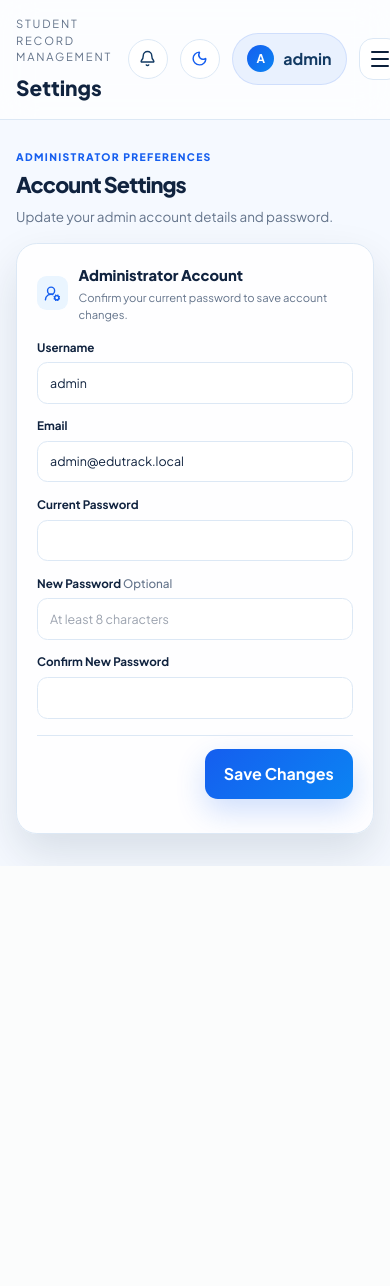
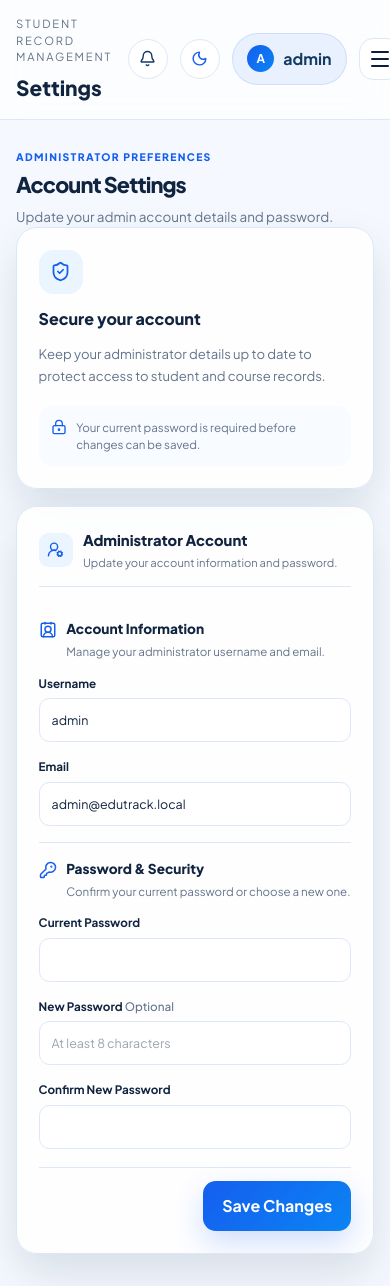
Before and after one commit to roderick451/edutrack, a Flask app: page /settings in a window 390 px wide. Shown: the part 151-1437 px from the top of the page. Before the commit the page ends 1017 px from the top, so only its background shows below. Run offline with Flask 3, Linux system fonts and the light colour scheme; a user stored in the database is signed in; some libraries are stand-ins or nearby versions.

Commit message:
Add course edit modal and refine settings layout
Keep course edits on the list page with per-course validation and improve the responsive settings layout.

Co-authored-by: Copilot <223556219+Copilot@users.noreply.github.com>

```diff
--- a/app/forms.py
+++ b/app/forms.py
@@ -28,7 +28,7 @@ class CourseForm(FlaskForm):
     submit = SubmitField("Save Course")
 
     def validate_course_code(self, field):
-        normalized = field.data.strip()
+        normalized = field.data.strip().upper()
         existing = Course.query.filter_by(course_code=normalized).first()
         if existing and not getattr(self, "course_id", None):
             raise ValidationError("Course code already exists.")
--- a/app/static/css/style.css
+++ b/app/static/css/style.css
@@ -861,6 +861,7 @@ button, input, select, textarea { font: inherit; }
 .student-detail-section-wide, .student-detail-actions { grid-column: 1 / -1; }
 .student-academic-details { grid-template-columns: repeat(2, minmax(0, 1fr)); }
 .student-detail-actions { display: flex; justify-content: flex-end; gap: 0.6rem; padding-top: 0.2rem; }
+.course-record-modal { width: min(560px, calc(100% - 2rem)); }
 .modal-course-form { gap: 0.8rem; }
 .modal-course-form .course-description-field { min-height: 100px; }
 .record-modal .form-actions { position: sticky; bottom: -1.4rem; margin: 0 -1.4rem -1.4rem; padding: 0.9rem 1.4rem; background: var(--panel); }
@@ -1053,8 +1054,26 @@ body[data-theme="dark"] .progress-track { background: rgba(255,255,255,0.12); }
 .btn-login { min-height: 45px; font-size: 0.85rem; }
 .login-help { margin-top: 0.15rem; font-size: 0.68rem; }
 
-.settings-form { max-width: 800px; padding: 1.25rem; }
-.settings-form .form-actions { border-top: 1px solid var(--line); margin-top: 1rem; }
+.settings-layout { display: grid; grid-template-columns: minmax(240px, 0.72fr) minmax(0, 1.8fr); gap: 1.1rem; align-items: start; width: 100%; }
+.settings-summary { display: grid; align-content: start; gap: 0.8rem; min-height: 100%; padding: 1.35rem; }
+.settings-summary-icon { display: grid; place-items: center; width: 44px; height: 44px; border-radius: 0.9rem; background: var(--blue-100); color: var(--blue-700); }
+.settings-summary-icon svg { width: 21px; height: 21px; }
+.settings-summary h3 { margin: 0; color: var(--text); font-size: 1rem; font-weight: 800; }
+.settings-summary > p { margin: 0; color: var(--muted); font-size: 0.82rem; line-height: 1.65; }
+.settings-summary-note { display: flex; align-items: flex-start; gap: 0.55rem; margin-top: 0.4rem; padding: 0.8rem; border-radius: 0.8rem; background: var(--panel-soft); color: var(--muted); font-size: 0.72rem; line-height: 1.5; }
+.settings-summary-note svg { flex: none; width: 16px; height: 16px; color: var(--blue-700); }
+.settings-form { width: 100%; min-width: 0; padding: 1.35rem; }
+.settings-form > .form-section-title { padding-bottom: 1rem; border-bottom: 1px solid var(--line); }
+.settings-form > .form-actions { justify-content: flex-end; border-top: 1px solid var(--line); margin-top: 1.1rem; padding-bottom: 0; }
+.settings-fields { display: grid; gap: 1rem; padding-top: 1rem; }
+.settings-section { display: grid; gap: 0.9rem; }
+.settings-section + .settings-section { padding-top: 1rem; border-top: 1px solid var(--line); }
+.settings-section-heading { display: flex; align-items: flex-start; gap: 0.6rem; }
+.settings-section-heading > svg { flex: none; width: 18px; height: 18px; margin-top: 0.1rem; color: var(--blue-700); }
+.settings-section-heading h4 { margin: 0; color: var(--text); font-size: 0.85rem; font-weight: 800; }
+.settings-section-heading p { margin: 0.2rem 0 0; color: var(--muted); font-size: 0.72rem; }
+.settings-form .form-grid { gap: 1rem; }
+.settings-form .form-field .input-field { min-height: 44px; }
 .field-hint { color: var(--muted); font-weight: 500; }
 .report-share { display: flex; align-items: center; gap: 0.65rem; min-width: 140px; }
 .report-share .progress-track { flex: 1; }
@@ -1077,6 +1096,8 @@ body[data-theme="dark"] .progress-track { background: rgba(255,255,255,0.12); }
 }
 @media (max-width: 768px) {
   .sidebar { width: 100%; }
+  .settings-layout { grid-template-columns: 1fr; }
+  .settings-summary { min-height: auto; }
   .sidebar-account { position: static; margin: 0.5rem 0 0; }
   .sidebar-nav { padding-bottom: 0.6rem; }
   .sidebar-nav.is-open { display: flex; }
--- a/app/templates/settings.html
+++ b/app/templates/settings.html
@@ -4,7 +4,7 @@
 {% block page_title %}Settings{% endblock %}
 
 {% block content %}
-<div class="form-page">
+<div class="settings-page">
   <div class="page-heading-row">
     <div>
       <p class="eyebrow-label">Administrator preferences</p>
@@ -13,12 +13,23 @@
     </div>
   </div>
 
+  <div class="settings-layout">
+    <aside class="settings-summary panel">
+      <div class="settings-summary-icon"><i data-lucide="shield-check"></i></div>
+      <h3>Secure your account</h3>
+      <p>Keep your administrator details up to date to protect access to student and course records.</p>
+      <div class="settings-summary-note"><i data-lucide="lock-keyhole"></i><span>Your current password is required before changes can be saved.</span></div>
+    </aside>
+
     <form method="POST" novalidate class="settings-form panel">
       {{ form.hidden_tag() }}
       <div class="form-section-title">
         <span class="section-icon"><i data-lucide="user-round-cog"></i></span>
-      <div><h3>Administrator Account</h3><p>Confirm your current password to save account changes.</p></div>
+        <div><h3>Administrator Account</h3><p>Update your account information and password.</p></div>
       </div>
+      <div class="settings-fields">
+        <section class="settings-section">
+          <div class="settings-section-heading"><i data-lucide="contact-round"></i><div><h4>Account Information</h4><p>Manage your administrator username and email.</p></div></div>
           <div class="form-grid">
             <div class="form-field">
               <label for="{{ form.username.id }}">Username</label>
@@ -30,6 +41,12 @@
               {{ form.email(class_='input-field', autocomplete='email') }}
               {% for error in form.email.errors %}<p class="error-text">{{ error }}</p>{% endfor %}
             </div>
+          </div>
+        </section>
+
+        <section class="settings-section">
+          <div class="settings-section-heading"><i data-lucide="key-round"></i><div><h4>Password &amp; Security</h4><p>Confirm your current password or choose a new one.</p></div></div>
+          <div class="form-grid">
             <div class="form-field">
               <label for="{{ form.current_password.id }}">Current Password</label>
               {{ form.current_password(class_='input-field', autocomplete='current-password') }}
@@ -46,9 +63,12 @@
               {% for error in form.confirm_password.errors %}<p class="error-text">{{ error }}</p>{% endfor %}
             </div>
           </div>
+        </section>
+      </div>
       <div class="form-actions">
         {{ form.submit(class_='btn-primary') }}
       </div>
     </form>
   </div>
+</div>
 {% endblock %}
```
Also changed, not shown: app/routes/courses.py (+58 -10 lines), app/templates/courses.html (+27 -2 lines), tests/test_app.py (+38 -0 lines). Lines whose indentation alone changed are shown as unchanged.
